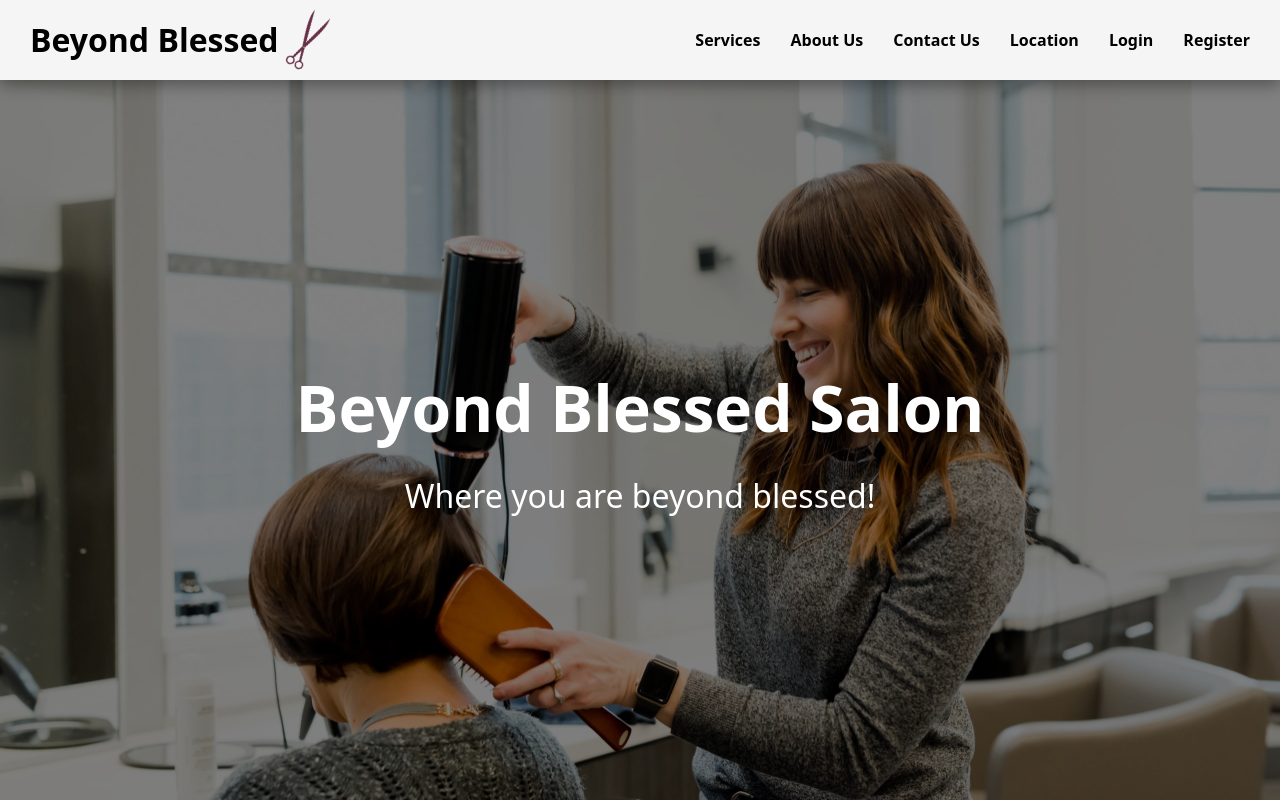
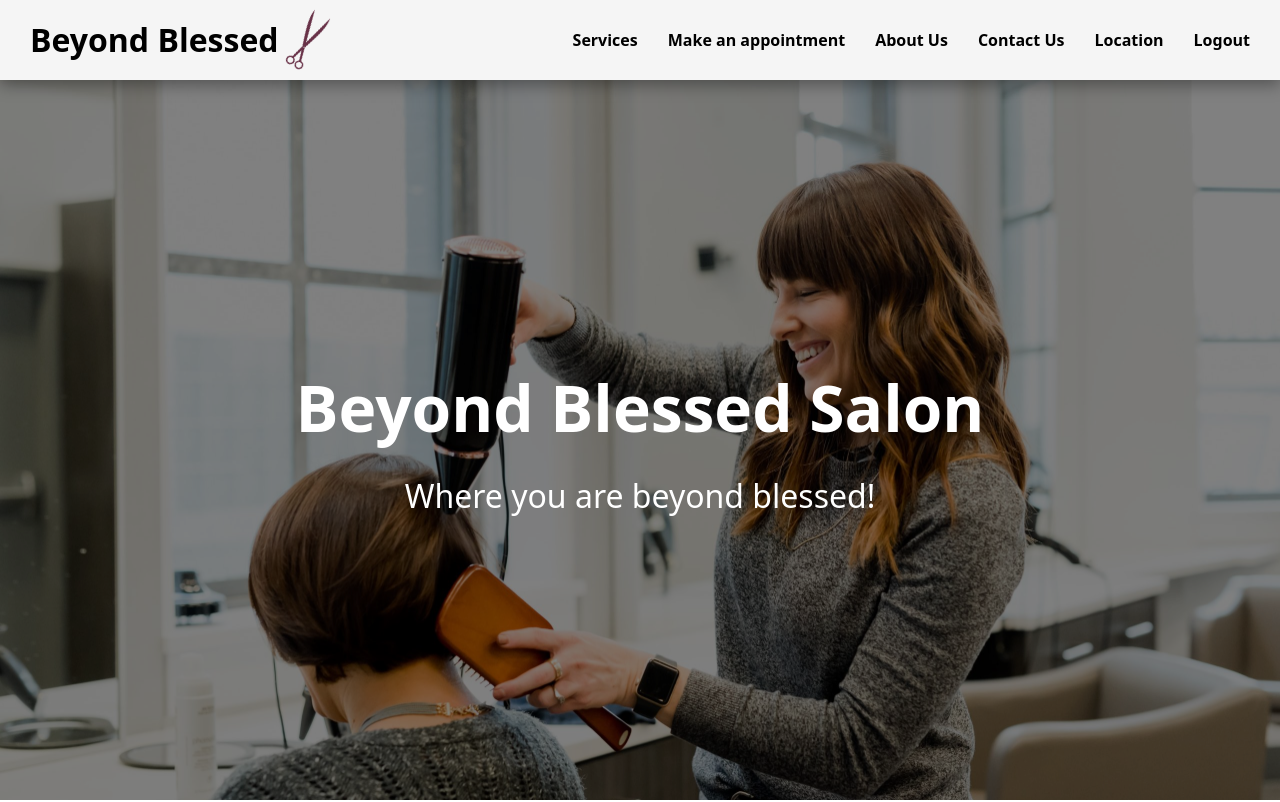
Before and after one commit to isaacach/appointment-app, a React (Vite) app in the folder app/: page / in a window 1280 px wide. Shown: the top 802 px of the page. Built offline with nearby package versions, Linux system fonts and the light colour scheme; sample sign-in values are in the browser's storage.

Commit message:
adding propoerties to calender

```diff
--- a/app/src/App.jsx
+++ b/app/src/App.jsx
@@ -17,27 +17,15 @@ import "./styles/resets.css";
 
 function App() {
   const [isValid, setIsValid] = useState(false);
-  const [token, setToken] = useState(null);
-  const [loading, setLoading] = useState(true);
+  const token = window.localStorage.getItem("token");
 
+  useEffect(() => {
+    if (token !== null) {
+      console.log(token);
+      setIsValid(true);
+    }
+  }, [token]);
 
-  // const checkToken = () => {
-  //   if (token === null) {
-  //     window.setTimeout(checkToken, 100);
-  //   } else {
-  //     setIsValid(true);
-  //     setLoading(false);
-  //   }
-  // };
-  // checkToken();
-
-  // if (loading) {
-  //   return (
-  //     <div className="App">
-  //       <h1>Loading...</h1>
-  //     </div>
-  //   );
-  // }
 
   return (
     <div className="App">
```
